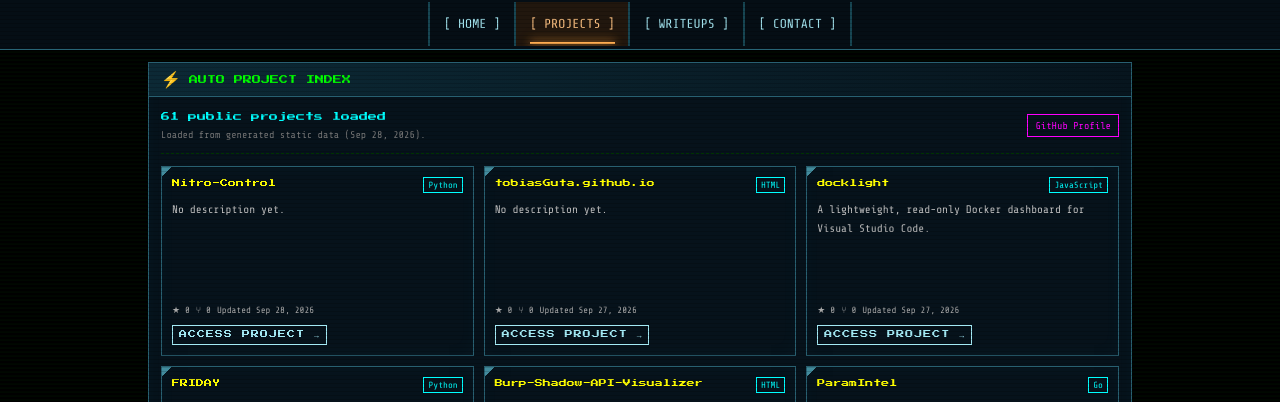
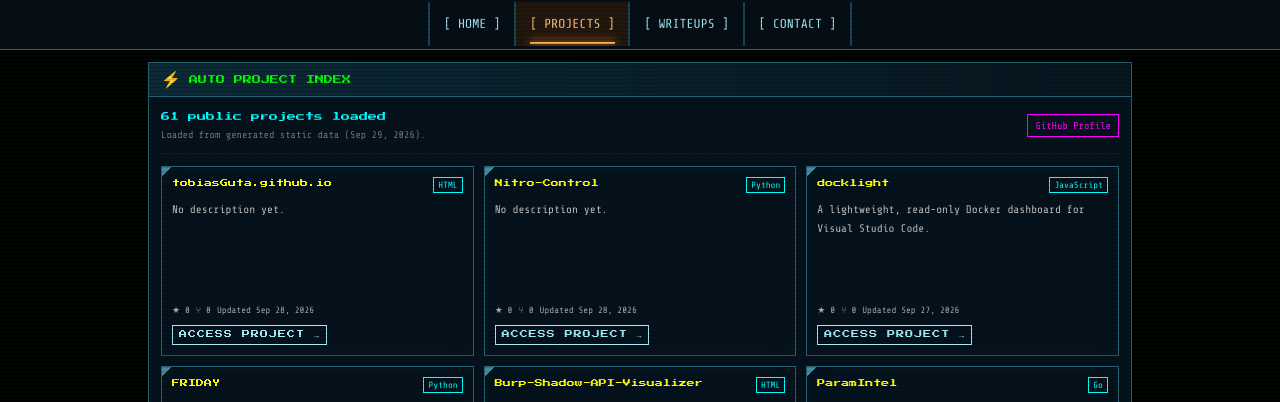
Before and after one commit to tobiasGuta/tobiasGuta.github.io, a Jekyll site: the page built from projects.html, in a window 1280 px wide and 900 px high. Shown: the part 204-606 px from the top of the window. Built offline with Jekyll 4.4.1, drawn with Linux system fonts in a browser that asks for light colours; part of the change alters nothing that is shown.

```diff
--- a/assets/data/projects.json
+++ b/assets/data/projects.json
@@ -1,8 +1,21 @@
 {
   "owner": "tobiasGuta",
   "source": "github_api",
-  "generated_at": "2026-09-28T16:44:23.485029+00:00",
+  "generated_at": "2026-09-29T14:50:16.201098+00:00",
   "projects": [
+    {
+      "name": "tobiasGuta.github.io",
+      "description": null,
+      "html_url": "https://github.com/tobiasGuta/tobiasGuta.github.io",
+      "homepage": null,
+      "language": "HTML",
+      "topics": [],
+      "stargazers_count": 0,
+      "forks_count": 0,
+      "updated_at": "2026-09-28T16:44:30Z",
+      "fork": false,
+      "archived": false
+    },
     {
       "name": "Nitro-Control",
       "description": null,
@@ -13,19 +26,6 @@
       "stargazers_count": 0,
       "forks_count": 0,
       "updated_at": "2026-09-28T01:03:13Z",
-      "fork": false,
-      "archived": false
-    },
-    {
-      "name": "tobiasGuta.github.io",
-      "description": null,
-      "html_url": "https://github.com/tobiasGuta/tobiasGuta.github.io",
-      "homepage": null,
-      "language": "HTML",
-      "topics": [],
-      "stargazers_count": 0,
-      "forks_count": 0,
-      "updated_at": "2026-09-27T13:56:43Z",
       "fork": false,
       "archived": false
     },
```
